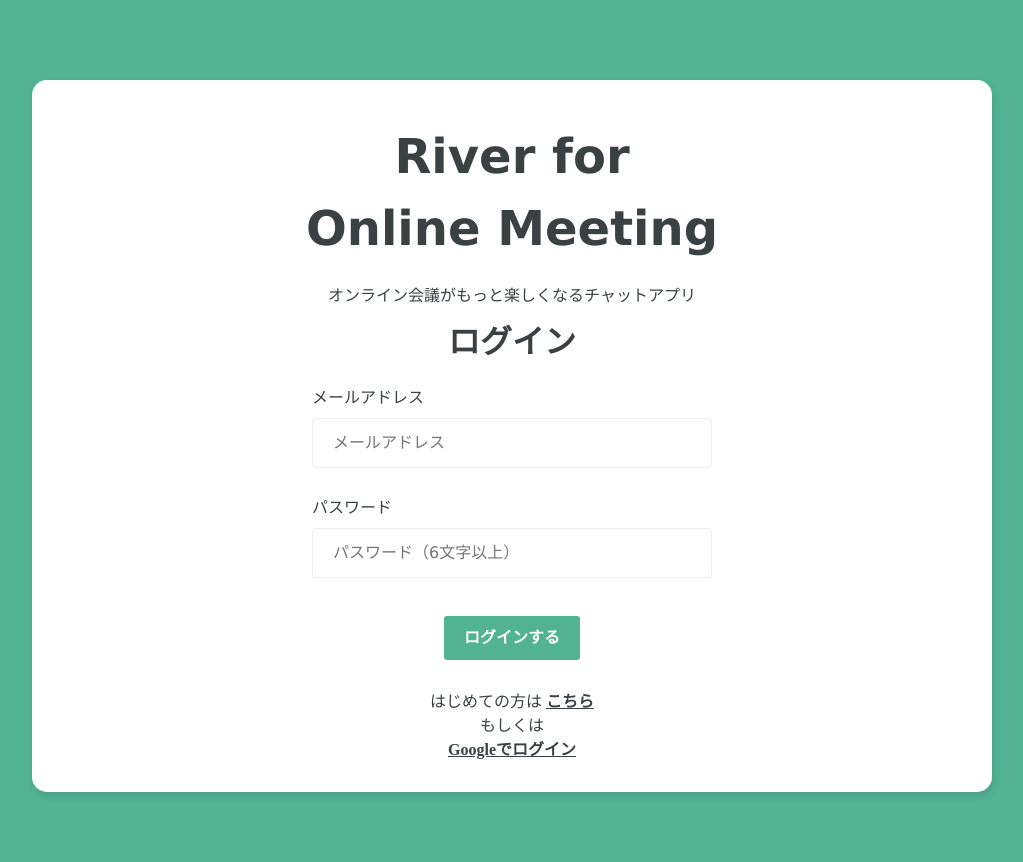
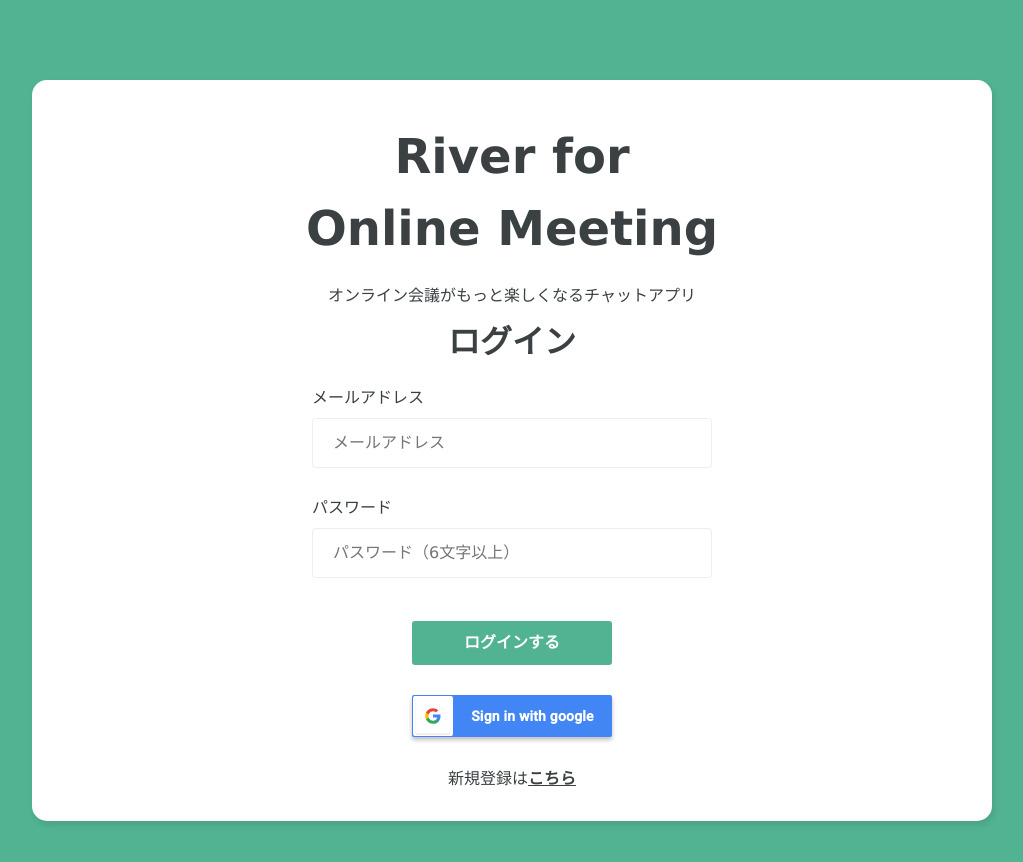
Before and after one commit to 8hatch8/River-app_02, a Vue app in the folder vue/: page / in a window 1280 px wide. Shown: the top 862 px of the page, without its empty margins (128-1151 px from the left). Built offline with nearby package versions, Linux system fonts and the light colour scheme; no server answers.

Commit message:
update: SNS認証をgoogleのみに変更、レイアウト変更

```diff
--- a/vue/src/components/Welcome/LoginForm.vue
+++ b/vue/src/components/Welcome/LoginForm.vue
@@ -34,12 +34,8 @@
       <div class="error">{{ error }}</div>
       <form-button label="ログインする" />
     </form>
-    <p>
-      はじめての方は
-      <span class="underline" @click="showSignupForm">こちら</span>
-    </p>
-    <p>もしくは</p>
-    <p class="underline" @click="loginGoogleAuth">Googleでログイン</p>
+    <google-button @click.prevent="loginOmniAuth(googleLoginURL)" />
+    <p class="mt-30">新規登録は<span @click="showSignupForm" class="underline">こちら</span></p>
   </div>
 </template>
 
@@ -47,9 +43,10 @@
 import axios from "axios";
 import InputBox from "@/components/share/InputBox.vue";
 import FormButton from "@/components/share/Button.vue";
+import GoogleButton from "@/components/share/GoogleButton.vue";
 import { setItem, apiServer, appServer } from "@/mixin/auth";
 export default {
-  components: { InputBox, FormButton },
+  components: { InputBox, FormButton, GoogleButton },
   emits: ["show-signup-form", "redirect-to-chatroom"],
   data() {
     return {
@@ -71,8 +68,8 @@ export default {
     showSignupForm() {
       this.$emit("show-signup-form");
     },
-    loginGoogleAuth() {
-      location.href = this.googleLoginURL;
+    loginOmniAuth(URL) {
+      location.href = URL;
     },
     async login() {
       this.error = null;
@@ -102,7 +99,10 @@ export default {
 };
 </script>
 
-<style scoped>
+<style scoped lang="scss">
+.mt-30 {
+  margin-top: 30px;
+}
 .login-form {
   display: flex;
   flex-direction: column;
@@ -120,7 +120,12 @@ export default {
   width: 80%;
   max-width: 400px;
 }
+.error {
+  margin-top: 15px;
+  margin-bottom: -10px;
+}
 .Button {
+  width: 200px;
   margin: 30px 0;
 }
 </style>
--- a/vue/src/components/Welcome/SignupForm.vue
+++ b/vue/src/components/Welcome/SignupForm.vue
@@ -54,10 +54,8 @@
       <div class="error">{{ error }}</div>
       <form-button label="登録する" />
     </form>
-    <p>
-      登録済みの方は
-      <span class="underline" @click="showLoginForm">こちら</span>
-    </p>
+    <google-button @click.prevent="loginOmniAuth(googleLoginURL)" />
+    <p class="mt-30">登録済みの方は<span class="underline" @click="showLoginForm">こちら</span></p>
   </div>
 </template>
 
@@ -66,8 +64,9 @@ import axios from "axios";
 import InputBox from "@/components/share/InputBox.vue";
 import FormButton from "@/components/share/Button.vue";
 import { setItem, apiServer } from "@/mixin/auth";
+import GoogleButton from "@/components/share/GoogleButton.vue";
 export default {
-  components: { InputBox, FormButton },
+  components: { InputBox, FormButton, GoogleButton },
   emits: ["show-login-form", "redirect-to-chatroom"],
   data() {
     return {
@@ -117,6 +116,9 @@ export default {
 </script>
 
 <style scoped>
+.mt-30 {
+  margin-top: 30px;
+}
 .signup-form {
   display: flex;
   flex-direction: column;
@@ -135,10 +137,11 @@ export default {
   max-width: 400px;
 }
 .error {
-  margin-top: 30px;
+  margin-top: 15px;
   margin-bottom: -10px;
 }
 .Button {
+  width: 200px;
   margin: 30px 0;
 }
 </style>
--- a/vue/src/components/share/Button.vue
+++ b/vue/src/components/share/Button.vue
@@ -6,15 +6,21 @@
 export default {
   props: {
     label: { type: String, required: true },
+    backgroundColor: { type: String, required: false, default: "#51b392" },
   },
   emits: ["click"],
+  data() {
+    return {
+      backgoundColor: this.backgroundColor,
+    };
+  },
 };
 </script>
 
 <style scoped>
 .Button {
   text-decoration: none;
-  background: #51b392;
+  background: v-bind(backgroundColor);
   color: white;
   font-weight: bold;
   border: 0;
--- a/vue/src/router/router.js
+++ b/vue/src/router/router.js
@@ -80,7 +80,7 @@ const routes = [
     beforeEnter: requireAuth,
   },
   {
-    path: "/omniauth/google_oauth2/callback",
+    path: "/omniauth/:provider/callback",
     name: "Callback",
     component: Chatroom,
     beforeEnter: callbackOmniAuth,
```
Also changed, not shown: 1 other file (tests, documents, lock files or other folders).
